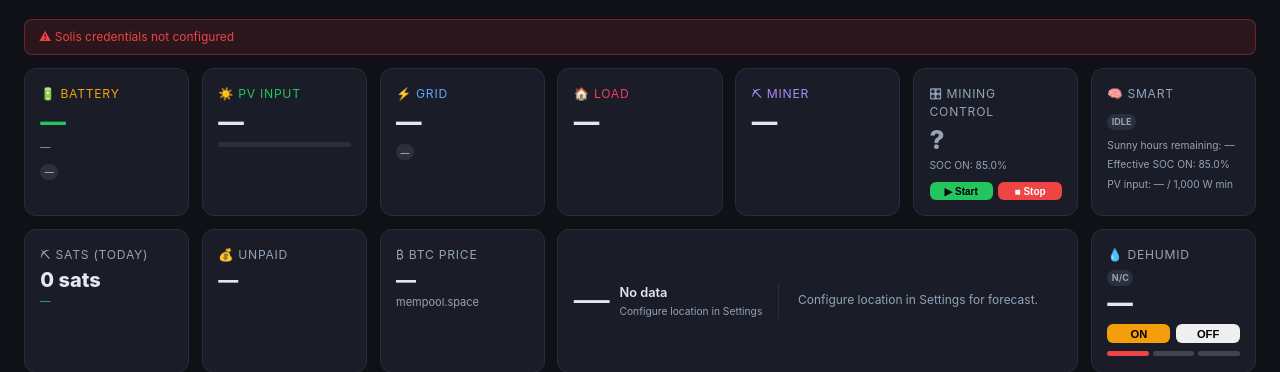
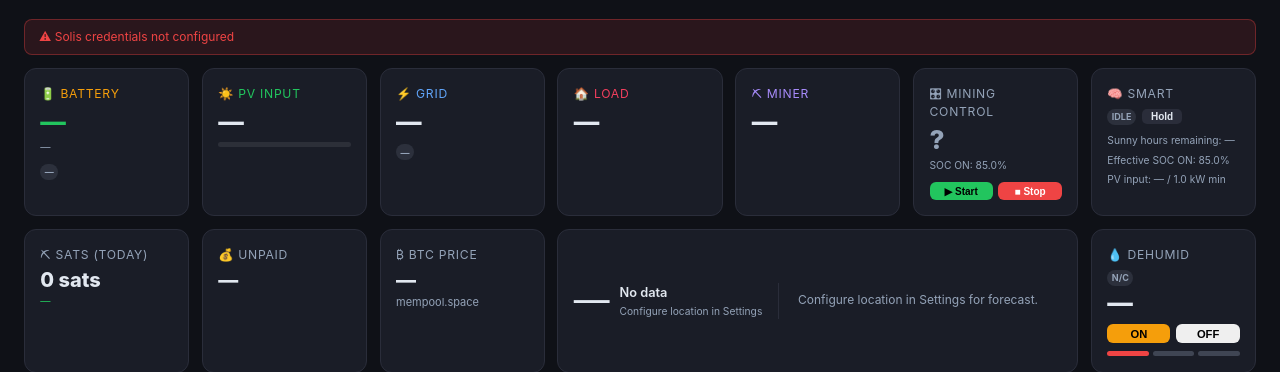
Before and after one commit to ArcherBullseye/ubiquitous-octo-funicular, a Flask app: page / in a window 1280 px wide. Shown: the part 75-447 px from the top of the page. Run offline with Flask 3, Linux system fonts and the light colour scheme; data comes from the database, SQL or seed files in the repository; data that the repository does not hold is empty.

Commit message:
v1.5.6: Smart box kW display, per-condition green, and Hold-until-midnight button
- Smart box shows PV input in kW (no line wrap)
- Each Smart condition (sunny hours, SOC, PV) turns green when above its threshold
- Hold button pauses Smart Start until local midnight, reverting to normal
  thresholds; auto-resumes after midnight. New POST /api/smart/hold route and
  smart_hold_date setting.

Co-Authored-By: Claude Opus 4.8 <noreply@anthropic.com>

```diff
--- a/archerbullseye-store-solar-miner/app.py
+++ b/archerbullseye-store-solar-miner/app.py
@@ -23,7 +23,7 @@ from dehumidifier import DehumidifierClient
 
 load_dotenv()
 
-APP_VERSION = "1.5.5"
+APP_VERSION = "1.5.6"
 
 app = Flask(__name__)
 
@@ -38,6 +38,7 @@ state = {
     "pool_last_updated": None,
     "effective_soc_on": 80.0,
     "smart_start_active": False,
+    "smart_hold_active": False,
     "cycle": 0,
     "error": None,
     "action": "none",
@@ -442,11 +443,20 @@ def control_loop() -> None:
             pv_peak_kw   = float(settings.get("pv_peak_kw") or 0.0)
             miner_power_w = float(settings.get("miner_power_w") or 0.0)
 
+            # Smart Start manual hold — paused until local midnight. While the
+            # stored hold date matches today's local date, Smart Start is off and
+            # the miner reverts to normal-mode thresholds. Rolls off automatically
+            # after midnight when the local date advances.
+            _hold_tz = int((current_weather or {}).get("utc_offset_seconds") or 0)
+            _local_today = (datetime.now(timezone.utc) + timedelta(seconds=_hold_tz)).date().isoformat()
+            smart_hold_active = bool(settings.get("smart_hold_date")) and \
+                settings.get("smart_hold_date") == _local_today
+
             smart_active = False
             effective_soc_on  = soc_on
             effective_soc_off = soc_off
 
-            if smart_start_enabled and current_weather is not None:
+            if smart_start_enabled and not smart_hold_active and current_weather is not None:
                 hourly = current_weather.get("hourly") or []
                 if pv_peak_kw > 0 and miner_power_w > 0:
                     # Learned efficiency model: predict actual output per forecast hour
@@ -764,6 +774,7 @@ def control_loop() -> None:
                 state["last_updated"]      = now_str
                 state["effective_soc_on"]  = effective_soc_on
                 state["smart_start_active"] = smart_active
+                state["smart_hold_active"]  = smart_hold_active
                 state["smart_min_pv_w"]    = smart_min_pv_w
                 state["cycle"]             = cycle_num
                 state["error"]             = error_str
@@ -880,6 +891,12 @@ def api_status():
     snapshot["eod_soc_target"]         = float(settings.get("eod_soc_target") or 80.0)
     snapshot["eod_soc_target_enabled"] = bool(settings.get("eod_soc_target_enabled", False))
     snapshot["today_sats"] = (snapshot.get("pool") or {}).get("sats_today", 0) or 0
+    snapshot["sunny_hours_threshold"] = float(settings.get("sunny_hours_threshold") or 3.0)
+    # Derive hold state from settings here too (not just the control-loop value) so
+    # the dashboard reflects a Hold/Resume click immediately, not on the next poll.
+    local_today = (datetime.now(timezone.utc) + timedelta(seconds=tz_offset)).date().isoformat()
+    snapshot["smart_hold_active"] = bool(settings.get("smart_hold_date")) and \
+        settings.get("smart_hold_date") == local_today
     snapshot["app_version"] = APP_VERSION
     return jsonify(snapshot)
 
@@ -1110,6 +1127,25 @@ def api_miner_stop():
         return jsonify({"error": str(e)}), 500
 
 
+@app.route("/api/smart/hold", methods=["POST"])
+def api_smart_hold():
+    """Pause/resume Smart Start until local midnight.
+
+    hold=true stores today's local date; Smart Start stays off (miner reverts to
+    normal thresholds) until the local date rolls over at midnight. hold=false
+    clears it immediately.
+    """
+    data = request.get_json(force=True) or {}
+    hold = bool(data.get("hold"))
+    with state_lock:
+        tz_offset = int((state.get("weather") or {}).get("utc_offset_seconds") or 0)
+    local_today = (datetime.now(timezone.utc) + timedelta(seconds=tz_offset)).date().isoformat()
+    update_settings({"smart_hold_date": local_today if hold else ""})
+    with state_lock:
+        state["smart_hold_active"] = hold
+    return jsonify({"ok": True, "hold": hold})
+
+
 @app.route("/api/miner/quick")
 def api_miner_quick():
     """Direct poll of the miner — bypasses control loop for fast status updates."""
--- a/archerbullseye-store-solar-miner/db.py
+++ b/archerbullseye-store-solar-miner/db.py
@@ -21,6 +21,7 @@ DEFAULT_SETTINGS: Dict[str, Any] = {
     "sunny_hours_threshold": 3.0,
     "radiation_threshold_wm2": 300.0,
     "smart_min_pv_w": 1000.0,
+    "smart_hold_date": "",  # local date (YYYY-MM-DD) Smart Start is paused until midnight
     "location_lat": 0.0,
     "location_lon": 0.0,
     "location_name": "",
--- a/archerbullseye-store-solar-miner/templates/index.html
+++ b/archerbullseye-store-solar-miner/templates/index.html
@@ -569,7 +569,11 @@
 
     <div class="card">
       <div class="card-label">🧠 Smart</div>
-      <span class="badge badge-gray" id="smart-badge">Idle</span>
+      <div style="display:flex;align-items:center;gap:6px;flex-wrap:wrap;">
+        <span class="badge badge-gray" id="smart-badge">Idle</span>
+        <button id="smart-hold-btn" data-held="0" onclick="toggleSmartHold()"
+          style="padding:2px 9px;font-size:10px;font-weight:600;border-radius:5px;background:var(--border);color:var(--text);">Hold</button>
+      </div>
       <div class="card-sub" style="margin-top:8px;" id="smart-sunny">—</div>
       <div class="card-sub" id="smart-threshold">SOC ON: —</div>
       <div class="card-sub" id="smart-pv-gate">PV input: —</div>
@@ -1444,22 +1448,46 @@
 
       // Smart start
       const smartBadge = el('smart-badge');
-      smartBadge.textContent = s.smart_start_active ? 'Active' : 'Idle';
-      smartBadge.className = 'badge ' + (s.smart_start_active ? 'badge-green' : 'badge-gray');
+      const holdBtn = el('smart-hold-btn');
+      if (s.smart_hold_active) {
+        smartBadge.textContent = 'Held';
+        smartBadge.className = 'badge badge-amber';
+        holdBtn.textContent = 'Resume';
+        holdBtn.dataset.held = '1';
+        holdBtn.style.background = 'var(--amber)';
+        holdBtn.style.color = '#000';
+      } else {
+        smartBadge.textContent = s.smart_start_active ? 'Active' : 'Idle';
+        smartBadge.className = 'badge ' + (s.smart_start_active ? 'badge-green' : 'badge-gray');
+        holdBtn.textContent = 'Hold';
+        holdBtn.dataset.held = '0';
+        holdBtn.style.background = 'var(--border)';
+        holdBtn.style.color = 'var(--text)';
+      }
+
       const wx = s.weather;
       const sunny = wx ? wx.remaining_sunny_hours : null;
-      el('smart-sunny').textContent = 'Sunny hours remaining: ' + (sunny != null ? sunny : '—');
-      el('smart-threshold').textContent = 'Effective SOC ON: ' + (s.effective_soc_on != null ? s.effective_soc_on.toFixed(1) + '%' : '—');
+      const sunnyThresh = s.sunny_hours_threshold || 3;
+      const sunnyEl = el('smart-sunny');
+      sunnyEl.textContent = 'Sunny hours remaining: ' + (sunny != null ? sunny : '—');
+      sunnyEl.style.color = (sunny != null && sunny >= sunnyThresh) ? 'var(--green)' : 'var(--muted)';
+
+      const socThreshEl = el('smart-threshold');
+      socThreshEl.textContent = 'Effective SOC ON: ' + (s.effective_soc_on != null ? s.effective_soc_on.toFixed(1) + '%' : '—');
+      const curSoc = (s.readings && s.readings.soc != null) ? s.readings.soc : null;
+      socThreshEl.style.color = (curSoc != null && s.effective_soc_on != null && curSoc >= s.effective_soc_on) ? 'var(--green)' : 'var(--muted)';
+
       const pvGateEl = el('smart-pv-gate');
       const curPv = (s.readings && s.readings.input_power_w != null) ? s.readings.input_power_w : null;
       const minPv = s.smart_min_pv_w || 1000;
+      const minPvKw = (minPv / 1000).toFixed(1);
       if (curPv != null) {
         const pvMet = curPv >= minPv;
-        pvGateEl.textContent = 'PV input: ' + Math.round(curPv).toLocaleString() + ' W / ' + Math.round(minPv).toLocaleString() + ' W min';
+        pvGateEl.textContent = 'PV input: ' + (curPv / 1000).toFixed(1) + ' / ' + minPvKw + ' kW min';
         pvGateEl.style.color = pvMet ? 'var(--green)' : 'var(--muted)';
       } else {
-        pvGateEl.textContent = 'PV input: — / ' + Math.round(minPv).toLocaleString() + ' W min';
-        pvGateEl.style.color = '';
+        pvGateEl.textContent = 'PV input: — / ' + minPvKw + ' kW min';
+        pvGateEl.style.color = 'var(--muted)';
       }
 
       const eodEl = el('eod-projection');
@@ -1968,6 +1996,19 @@
     }, 2000);
   }
 
+  async function toggleSmartHold() {
+    const held = el('smart-hold-btn').dataset.held === '1';
+    try {
+      const resp = await fetch('/api/smart/hold', {
+        method: 'POST',
+        headers: {'Content-Type': 'application/json'},
+        body: JSON.stringify({hold: !held}),
+      });
+      if (!resp.ok) { const d = await resp.json(); alert('Error: ' + (d.error || resp.status)); return; }
+      await refresh();
+    } catch(e) { alert('Error: ' + e); }
+  }
+
   async function minerStart() {
     try {
       const resp = await fetch('/api/miner/start', {method:'POST'});
```
Also changed, not shown: archerbullseye-store-solar-miner/umbrel-app.yml (+6 -1 lines).
